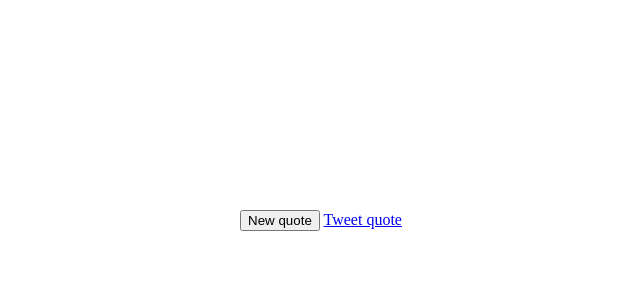
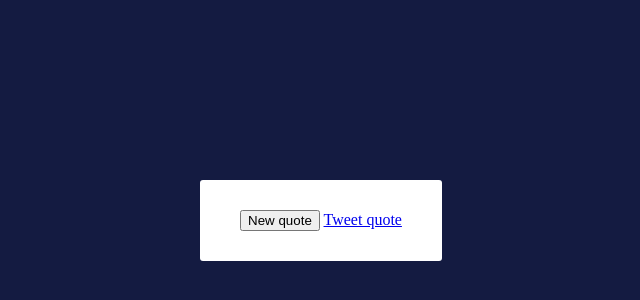
Before and after one commit to sahilmob/free-code-camp-frontend-libraries-random-qoute-machine, a plain HTML site: page index.html in a window 1280 px wide. Shown: the part 188-488 px from the top of the page, without its empty margins (319-959 px from the left). Drawn offline with nearby package versions, Linux system fonts and the light colour scheme.

Commit message:
Style quote box

```diff
--- a/styles.css
+++ b/styles.css
@@ -3,5 +3,12 @@ body{
     align-items: center;
     justify-content: center;
     height: 100vh;
-    overflow: hidden
-}
+    overflow: hidden;
+    background: #141B41;
+  }
+
+  #quote-box{
+      background: #fff;
+      padding: 30px 40px;
+      border-radius: 3px;
+  }
```
